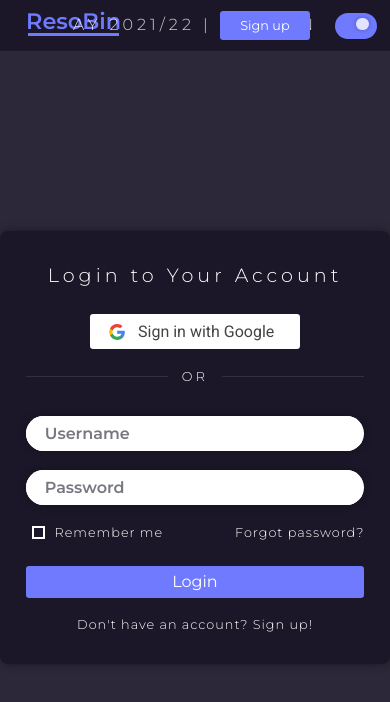
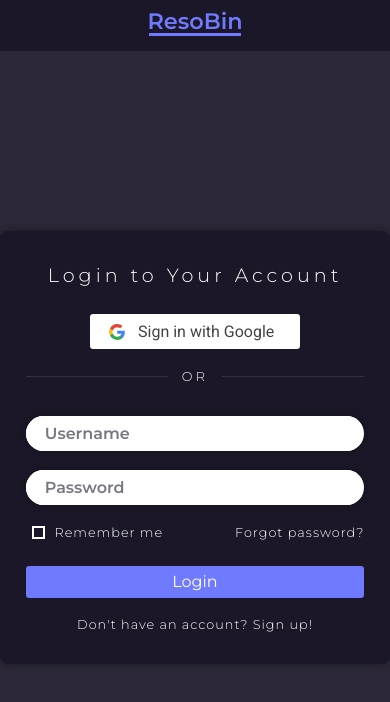
Before and after one commit to DevCom-IITB/ResoBin, a React (Create React App) app: page /login in a window 390 px wide. Shown: the top 702 px of the page. Built offline with nearby package versions, Linux system fonts and the light colour scheme; some icons are missing.

Commit message:
📦 NEW: Improve courses page layout for mobile-devices

```diff
--- a/src/components/courses/CourseList.jsx
+++ b/src/components/courses/CourseList.jsx
@@ -1,21 +1,19 @@
+import { CourseItem, CourseSearch, PageNo } from 'components/courses'
+import { Divider } from 'components/shared'
+import { courseData } from 'data/courses'
 import { Fragment } from 'react'
 import styled from 'styled-components'
-import { Divider } from 'components/shared'
-import { CourseItem, CourseSearch, PageNo } from 'components/courses'
-import { courseData } from 'data/courses'
 import { scrollBar } from 'styles'
 
 const Container = styled.div`
-  position: relative;
-  height: calc(100vh - 4rem);
-  overflow: auto;
-  ${scrollBar}
+  /* position: relative; */
+  /* overflow: auto; */
+  /* ${scrollBar} */
 `
 
 const List = styled.div`
   background: ${({ theme }) => theme.darksecondary};
-  margin: 5rem 2rem 2rem;
-  margin: 1rem 2rem 2rem;
+  margin: 0rem 0.75rem 1rem;
   border-radius: 8px;
   box-shadow: 0px 0px 0.5rem rgba(0, 0, 0, 0.4);
   padding-bottom: 1rem;
@@ -25,7 +23,7 @@ const Heading = styled.div`
   display: flex;
   align-items: baseline;
   justify-content: space-between;
-  padding: 2.5rem 2.5rem 0.5rem;
+  padding: 1.5rem 1rem 0.5rem;
 `
 
 const Title = styled.h4`
@@ -37,7 +35,7 @@ const Title = styled.h4`
 
 const Results = styled.h4`
   font-weight: bold;
-  font-size: 1.25rem;
+  font-size: 1rem;
   letter-spacing: 1.5px;
   text-align: right;
   color: ${({ theme }) => theme.textColor};
@@ -48,7 +46,7 @@ const CourseList = ({ showFilters, onClick }) => {
   const courseCount = courseData.length
 
   return (
-    <Container showFilters={showFilters}>
+    <Container>
       <CourseSearch showFilters={showFilters} />
       <List>
         <Heading>
--- a/src/components/courses/CourseSearch.jsx
+++ b/src/components/courses/CourseSearch.jsx
@@ -1,25 +1,25 @@
+import { Search } from '@styled-icons/heroicons-outline'
+import { InputRounded } from 'components/shared'
+import { HEX2RGBA } from 'helpers'
 import { useState } from 'react'
 import styled from 'styled-components'
-import { InputRounded } from 'components/shared'
-import { HEX2RGBA } from 'helpers'
-import { Search } from '@styled-icons/heroicons-outline'
 
 const SearchContainer = styled.div`
   display: flex;
   align-items: center;
   justify-content: center;
   position: sticky;
-  top: 0;
+  top: 4rem;
 
   height: 4rem;
-  padding: 0 2rem;
+  padding: 0 0.75rem;
   background: linear-gradient(
     0deg,
     ${({ theme }) => HEX2RGBA(theme.primary, 0)} 0%,
     ${({ theme }) => HEX2RGBA(theme.primary, 0)} 30%,
     ${({ theme }) => HEX2RGBA(theme.primary, 100)} 50%
   );
-  z-index: 100;
+  z-index: 8;
 `
 
 const CourseSearch = () => {
--- a/src/components/courses/item/LeftSection.jsx
+++ b/src/components/courses/item/LeftSection.jsx
@@ -1,13 +1,13 @@
+import {
+  Bookmark as BookmarkFill,
+  BookmarkOutline as Bookmark,
+} from '@styled-icons/zondicons'
 import { useState } from 'react'
 import { Link } from 'react-router-dom'
 import styled from 'styled-components'
-import {
-  BookmarkOutline as Bookmark,
-  Bookmark as BookmarkFill,
-} from '@styled-icons/zondicons'
 
 const Container = styled.div`
-  padding-right: 2rem;
+  /* padding-right: 0.5rem; */
 `
 
 const Header = styled.div`
--- a/src/components/courses/item/index.jsx
+++ b/src/components/courses/item/index.jsx
@@ -1,18 +1,18 @@
+import LeftSection from 'components/courses/item/LeftSection'
 import styled from 'styled-components'
-import LeftSection from 'components/courses/item/LeftSection'
-import RightSection from 'components/courses/item/RightSection'
+// import RightSection from 'components/courses/item/RightSection'
 
 const Container = styled.div`
   display: flex;
   width: 100%;
-  padding: 1rem 2.5rem;
+  padding: 1rem 0.75rem;
 `
 
 const CourseItem = ({ ...props }) => {
   return (
     <Container>
       <LeftSection {...props} />
-      <RightSection {...props} />
+      {/* <RightSection {...props} /> */}
     </Container>
   )
 }
--- a/src/components/dashboard/MobileLayout.jsx
+++ b/src/components/dashboard/MobileLayout.jsx
@@ -10,20 +10,13 @@ const Container = styled.div`
 const NavbarContainer = styled.div`
   position: sticky;
   top: 0;
-  /* box-shadow: ${({ shadow }) =>
-    shadow || '0 0 0.5rem rgba(0, 0, 0, 0.5)'}; */
-  /* z-index: 9; */
 `
 
 const TopbarContainer = styled.div`
   position: sticky;
   top: 0;
-`
-
-const ContentContainer = styled.div`
-  position: sticky;
-  top: 4rem;
-  height: 4rem;
+  box-shadow: 0 0 0.5rem rgba(0, 0, 0, 0.5);
+  z-index: 9;
 `
 
 const MobileLayout = (props) => {
@@ -38,9 +31,7 @@ const MobileLayout = (props) => {
           <Topbar />
         </TopbarContainer>
 
-        <ContentContainer>{props.children}</ContentContainer>
-        {/* <ContentContainer>Settings</ContentContainer> */}
-        <div style={{ height: '200vh' }}>{/* {props.children} */}</div>
+        {props.children}
       </Container>
     </ScrollToTop>
   )
--- a/src/components/navbar/index.jsx
+++ b/src/components/navbar/index.jsx
@@ -1,8 +1,9 @@
+import { ResoBinLogo } from 'components/shared'
 import { Link } from 'react-router-dom'
 import styled from 'styled-components'
-import { ButtonSquare, ResoBinLogo } from 'components/shared'
-import CurrentTerm from 'components/navbar/CurrentTerm'
-import DarkmodeToggle from 'components/navbar/DarkmodeToggle'
+// import { ButtonSquare } from 'components/shared'
+// import CurrentTerm from 'components/navbar/CurrentTerm'
+// import DarkmodeToggle from 'components/navbar/DarkmodeToggle'
 
 const Container = styled.div`
   width: 100%;
@@ -15,59 +16,59 @@ const Container = styled.div`
   z-index: 9; /* To put navbar at the top */
 `
 
-const LeftContainer = styled.div`
-  position: absolute;
-  left: 0px;
-  min-width: 11.5rem;
-  display: flex;
-  justify-content: center;
-`
+// const LeftContainer = styled.div`
+//   position: absolute;
+//   left: 0px;
+//   min-width: 11.5rem;
+//   display: flex;
+//   justify-content: center;
+// `
 
-const RightContainer = styled.div`
-  position: absolute;
-  right: 0px;
-  display: flex;
-  align-items: center;
-`
+// const RightContainer = styled.div`
+//   position: absolute;
+//   right: 0px;
+//   display: flex;
+//   align-items: center;
+// `
 
 const StyledLink = styled(Link)`
   all: initial;
   text-decoration: none;
 `
 
-const SignUpButton = ({ button, buttonLink }) => {
-  const buttonStyle = {
-    margin: '0.875rem 1rem',
-    height: '2.25rem',
-    fontSize: '1rem',
-  }
+// const SignUpButton = ({ button, buttonLink }) => {
+//   const buttonStyle = {
+//     margin: '0.875rem 1rem',
+//     height: '2.25rem',
+//     fontSize: '1rem',
+//   }
 
-  return (
-    <StyledLink to={buttonLink}>
-      {button && (
-        <ButtonSquare type="submit" style={buttonStyle}>
-          {button}
-        </ButtonSquare>
-      )}
-    </StyledLink>
-  )
-}
+//   return (
+//     <StyledLink to={buttonLink}>
+//       {button && (
+//         <ButtonSquare type="submit" style={buttonStyle}>
+//           {button}
+//         </ButtonSquare>
+//       )}
+//     </StyledLink>
+//   )
+// }
 
 const Navbar = ({ button, buttonLink = '' }) => {
   return (
     <Container>
-      <LeftContainer>
-        <StyledLink to="/dashboard">
-          <ResoBinLogo size="1.75rem" />
-        </StyledLink>
-      </LeftContainer>
+      {/* <LeftContainer> */}
+      <StyledLink to="/dashboard">
+        <ResoBinLogo size="1.75rem" />
+      </StyledLink>
+      {/* </LeftContainer> */}
 
-      <CurrentTerm text="AY 2021/22 | AUTUMN" />
+      {/* <CurrentTerm text="AY 2021/22 | AUTUMN" />
 
       <RightContainer>
         <SignUpButton button={button} buttonLink={buttonLink} />
         <DarkmodeToggle />
-      </RightContainer>
+      </RightContainer> */}
     </Container>
   )
 }
--- a/src/pages/Courses.jsx
+++ b/src/pages/Courses.jsx
@@ -1,34 +1,11 @@
+import { Filter, X } from '@styled-icons/heroicons-outline'
+import { CourseList } from 'components/courses'
+import { useLocalStorage } from 'hooks'
 import { Helmet } from 'react-helmet-async'
 import styled from 'styled-components'
-import { useLocalStorage } from 'hooks'
-import { CourseList, Filters } from 'components/courses'
-import { Filter, X } from '@styled-icons/heroicons-outline'
 
 const Container = styled.div`
-  display: grid;
-  grid-template-columns: 1fr 19rem;
-  ${({ showFilters }) =>
-    showFilters
-      ? `
-    grid-template-columns: 1fr 19rem;
-    grid-template-areas:
-      'courselist filter';
-      `
-      : `
-        grid-template-columns: 1fr;
-        grid-template-areas:
-          'courselist';
-        `};
-
-  @media (max-width: 992px) {
-    grid-template-rows: 4rem 4rem calc(100vh - 8rem);
-    grid-template-columns: auto;
-
-    grid-template-areas:
-      'header'
-      'navigation'
-      'content';
-  }
+  display: flex;
 `
 
 const IconContainer = styled.div`
@@ -61,11 +38,12 @@ const Courses = () => {
         <title>Courses - ResoBin</title>
         <meta name="description" content="Courses availabe at IIT Bombay" />
       </Helmet>
+
       <IconContainer showFilters={showFilters} onClick={handleClick}>
         {showFilters ? <X size="1.5rem" /> : <Filter size="1.5rem" />}
       </IconContainer>
       <CourseList showFilters={showFilters} onClick={handleClick} />
-      <Filters showFilters={showFilters} onClick={handleClick} />
+      {/* <Filters showFilters={showFilters} onClick={handleClick} /> */}
     </Container>
   )
 }
--- a/src/styles/Global.jsx
+++ b/src/styles/Global.jsx
@@ -11,6 +11,7 @@ export const GlobalStyles = createGlobalStyle`
 		box-sizing: border-box;
 		-webkit-font-smoothing: antialiased;
 		-moz-osx-font-smoothing: grayscale;
+		-webkit-tap-highlight-color: transparent;
 	}
 
 	body {
--- a/src/styles/scrollBar.jsx
+++ b/src/styles/scrollBar.jsx
@@ -1,5 +1,4 @@
 import { css } from 'styled-components'
-import { HEX2RGBA } from 'helpers'
 
 const scrollBar = css`
   overflow-y: auto;
```
